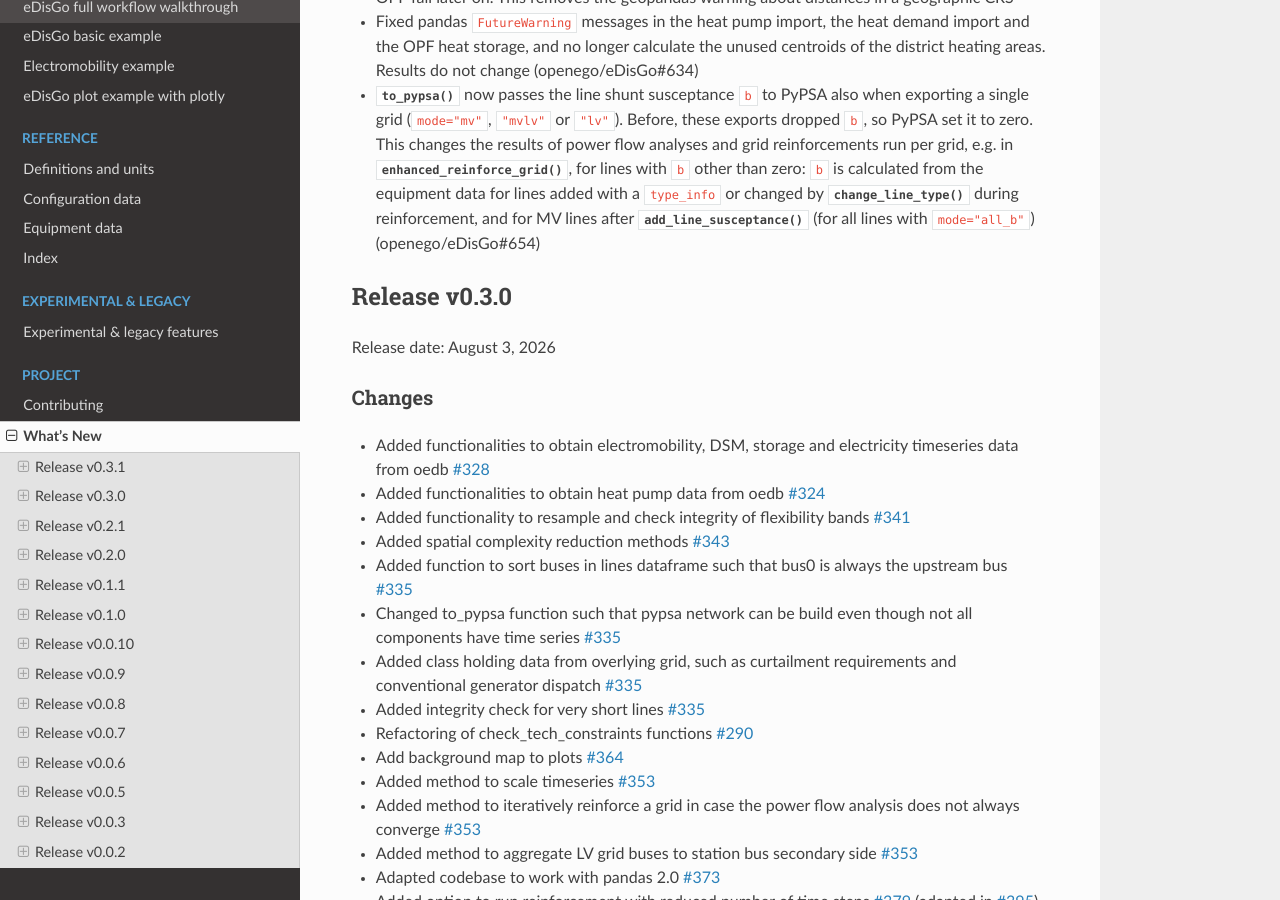
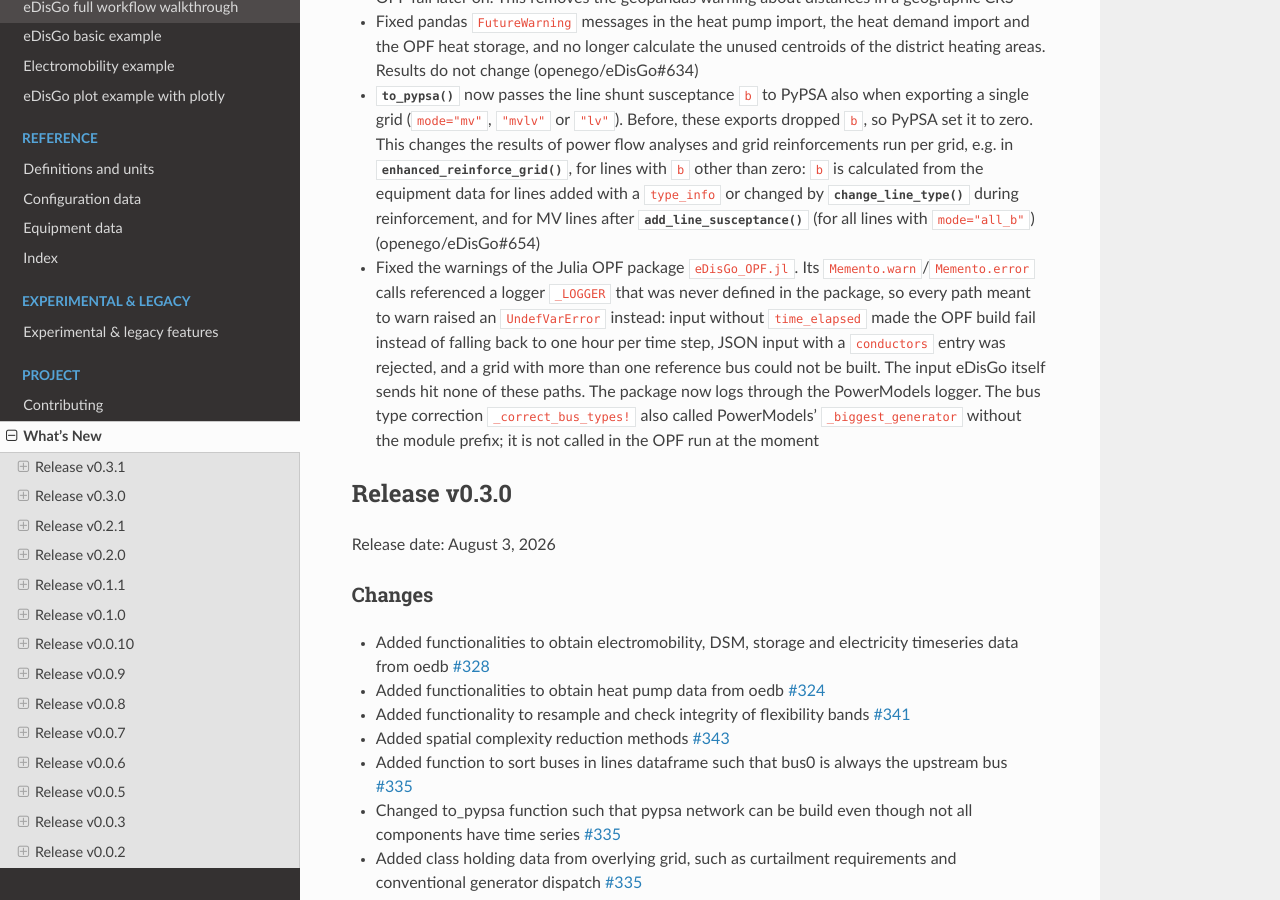
Before and after one commit to openego/eDisGo, a Sphinx documentation site: the page built from doc/whatsnew.rst, in a window 1280 px wide and 900 px high, scrolled down 7005 px. Built offline with Sphinx 7.4.7 and the Read the Docs theme 3.1.0, drawn with Linux system fonts in a browser that asks for light colours; pages that are not in the unit, such as notebooks, are missing from menus.

Commit message:
fix(opf-julia): log through the PowerModels logger
eDisGo_OPF called Memento.warn/Memento.error with a bare _LOGGER that the
module never defined, so all 13 call sites raised UndefVarError instead of
warning: a missing time_elapsed made the model build fail instead of falling
back to 1.0, parse_json rejected input with a conductors entry, and
ref_add_core! died on more than one reference bus. Define
_LOGGER = PowerModels._LOGGER. _correct_bus_types! likewise called
PowerModels' internal _biggest_generator without the module prefix.

The tests that pinned the UndefVarError now check the fallback and the
logged warning, via the new TestUtils.capture_warnings.

```diff
--- a/doc/whatsnew/v0-3-1.rst
+++ b/doc/whatsnew/v0-3-1.rst
@@ -329,3 +329,13 @@ Changes
   during reinforcement, and for MV lines after
   :func:`~.tools.tools.add_line_susceptance` (for all lines with ``mode="all_b"``)
   (openego/eDisGo#654)
+* Fixed the warnings of the Julia OPF package ``eDisGo_OPF.jl``. Its
+  ``Memento.warn``/``Memento.error`` calls referenced a logger ``_LOGGER`` that was
+  never defined in the package, so every path meant to warn raised an
+  ``UndefVarError`` instead: input without ``time_elapsed`` made the OPF build fail
+  instead of falling back to one hour per time step, JSON input with a
+  ``conductors`` entry was rejected, and a grid with more than one reference bus
+  could not be built. The input eDisGo itself sends hit none of these paths. The package now logs through the PowerModels logger. The
+  bus type correction ``_correct_bus_types!`` also called PowerModels'
+  ``_biggest_generator`` without the module prefix; it is not called in the OPF
+  run at the moment
```
Also changed, not shown: 8 other files.
